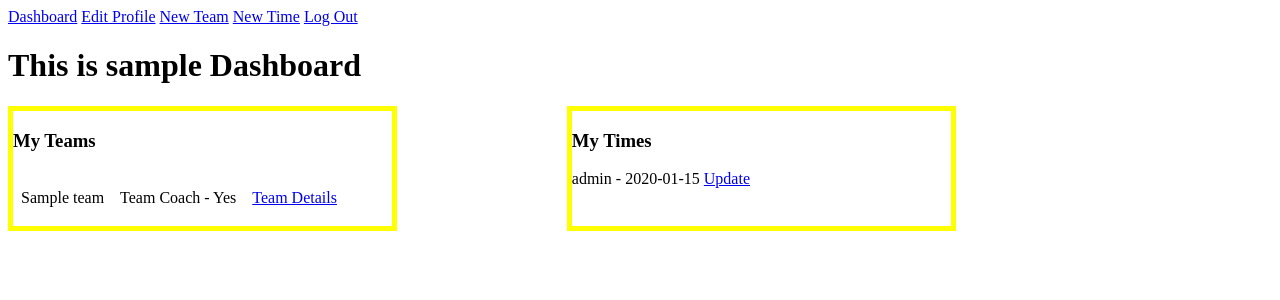
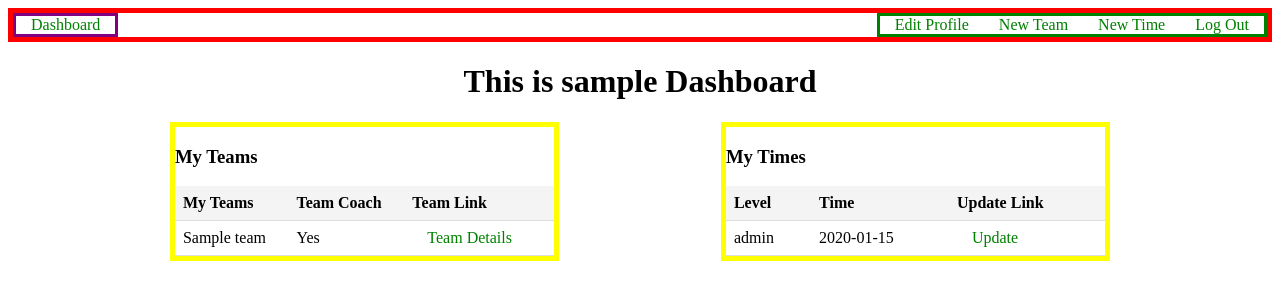
Before and after one commit to SscottK/esports-team-tracker-v2, a Django app: page /dashboard/ in a window 1280 px wide. Shown: the top 300 px of the page. Run offline with Django 5.2, Linux system fonts and the light colour scheme; a user stored in the database is signed in; tables that the repository leaves empty hold one stand-in row (values such as "Sample post").

Commit message:
updated dashboard to a more uniform view

```diff
--- /dev/null
+++ b/estt_main_app/static/css/base.css
@@ -0,0 +1,37 @@
+
+
+a {
+    text-decoration: none;
+    color: green;
+    padding: 0 15px;
+}
+
+.nav-container {
+
+
+    border: 5px solid red
+}
+
+.user-action-links {
+    display: flex;
+
+    justify-content: right;
+    border: 3px solid green;
+
+
+}
+
+.dashboard-link {
+    display: flex;
+
+    border: 3px solid purple;
+}
+
+
+.nav-links {
+    display: flex;
+    flex-direction: row;
+    justify-content: space-between;
+
+
+}
--- a/estt_main_app/static/css/dashboard.css
+++ b/estt_main_app/static/css/dashboard.css
@@ -1,3 +1,4 @@
+
 .dashboard-teams-container {
     display: flex;
     flex-direction: column;
@@ -11,16 +12,17 @@
 .teams-columnizer {
     display: flex;
     flex-direction: row;
+    align-items: left;
     justify-content: left;
-
+    /* border: 5px solid purple; */
 }
 
 .team-coach, .team-name, .team-details-link {
     display: flex;
-    padding: 0 5px;
+    padding-right: 25px;
     align-items: center;
     justify-items: left;
-    border: 3px solid white;
+    /* border: 3px solid white; */
 
 
 
@@ -31,13 +33,19 @@
     flex-direction: column;
     width: 30%;
     border: 5px solid yellow;
-    margin-right: 25%;
+    /* margin-right: 25%; */
 }
 
 .dashboard-container {
     display: flex;
     flex-direction: row;
-    justify-content: space-between;
+    justify-content: space-evenly;
 
 
 }
+
+.dashboard-head {
+    display: flex;
+    justify-content: center;
+    align-items: center;
+}
--- a/estt_main_app/static/css/team_detail.css
+++ b/estt_main_app/static/css/team_detail.css
@@ -39,6 +39,11 @@
 .add-game {
     display: flex;
     flex-direction: row;
+    align-items: center;
+    justify-content: space-between;
+    padding: 0 15px;
+    border: 5px solid blue;
+
 }
 
 
--- a/estt_main_app/templates/base.html
+++ b/estt_main_app/templates/base.html
@@ -6,28 +6,40 @@
     <meta charset="UTF-8">
     <meta name="viewport" content="width=device-width, initial-scale=1.0">
     <link rel="stylesheet" href="{% static 'css/team_detail.css' %}" />
+    <link rel="stylesheet" href="{% static 'css/base.css' %}" />
     <title>Esports Team Tracker</title>
     {% block head%}
     {% endblock %}
 </head>
 <body>
+  <div class="nav-container">
     <nav>
         {% if not user.is_authenticated %}
         <a href="{% url 'home' %}">Home</a>
         {% else %}
+        <div class="nav-links">
+        <div class="dashboard-link">
           <a href="{% url 'dashboard' %}">Dashboard</a>
+        </div>
+        <div class="user-action-links">
           <a href="{% url 'edit-profile' user_id=user.id%}">Edit Profile</a>
+
           <a href="{% url 'new-team' %}">New Team</a>
+
           <a href="{% url 'add-time' %}">New Time</a>
 
           <a href="{% url 'logout' %}" onclick="document.getElementById('logout-form').submit(); return false;">
             Log Out
           </a>
+        </div>
         <form id="logout-form" method="post" action="{% url 'logout' %}" style="display: none;">
             {% csrf_token %}
           </form>
+        </div>
         {% endif %}
     </nav>
+
+  </div>
     {% block content %}
     {% endblock %}
 </body>
--- a/estt_main_app/templates/team/team_details.html
+++ b/estt_main_app/templates/team/team_details.html
@@ -20,7 +20,7 @@
     <div class="members-games-container">
         <div class="games-container">
             <div class="add-game">
-                <h2>Games</h2> <a href="/add-game/{{team.id}}/">Add Game</a>
+                <h2>Games</h2> <a href="/add-game/{{team.id}}/">&nbsp;Add Game</a>
             </div>
             <div >
                 <!-- Error Display -->
--- a/estt_main_app/templates/users/dashboard.html
+++ b/estt_main_app/templates/users/dashboard.html
@@ -4,18 +4,33 @@
 {% load static %}
 {% block head%}
     <link rel="stylesheet" href="{% static 'css/dashboard.css' %}" />
+    <style>
+        table {
+            width: 100%;
+            border-collapse:collapse;
+        }
+        th, td {
+            border-bottom: 1px solid #ddd;
+            padding: 8px;
+            text-align: left;
+        }
+        th {
+            background-color: #f4f4f4;
+        }
+    </style>
 {% endblock %}
 
 
 {% block content %}
+<div class="dashboard-head">
     <h1>This is {{user.username}} Dashboard</h1>
-
+</div>
 
 
     <div class="dashboard-container">
     <div class="dashboard-teams-container">
        <h3>My Teams</h3>
-        {% for team in teams %}
+            <!--{% for team in teams %}
         <div class="teams-columnizer">
             <div class="team-name">
                 <p>{{ team.team.name }}</p>
@@ -35,19 +50,65 @@
             <div class="team-details-link">
                 <a href="{% url 'team-details' teamID=team.team.id %}">Team Details</a>
             </div>
+
         </div>
+        <div>
+            <hr>
+        </div>
+
+        {% endfor %} -->
+        <table>
+            <thead>
+                <tr>
+                    <th>My Teams</th>
+                    <th>Team Coach</th>
+                    <th>Team Link</th>
+                </tr>
+            </thead>
+            <tbody>
+                {% for team in teams %}
+                    <tr>
+                        <td>{{ team.team.name }}</td>
+                        <td>
+                            {% if team.isCoach %}
+                                Yes
+                            {% else %}
+                                No
+                            {% endif %}
+                        </td>
+                        <td><a href="{% url 'team-details' teamID=team.team.id %}">Team Details</a></td>
+                    </tr>
                 {% endfor %}
+            </tbody>
+        </table>
+
     </div>
+
 
 
     <div class="dashboard-times-container">
         <h3>My Times</h3>
-        <div></div>
+
+
+        <table>
+            <thead>
+                <tr>
+                    <th>Level</th>
+                    <th>Time</th>
+                    <th>Update Link</th>
+                </tr>
+            </thead>
+            <tbody>
                 {% for time in times %}
-        <div>
-            {{ time.level }} - {{ time.time }} <a href="{% url 'update-time' time_id=time.id %}">Update</a>
-        </div>
+                <tr>
+                <td>{{ time.level }}</td>
+                <td>{{ time.time }}</td>
+                <td><a href="{% url 'update-time' time_id=time.id %}">Update</a></td>
+            </tbody>
+            </tr>
             {% endfor %}
+        </table>
+
     </div>
     </div>
 </div>
```
Lines whose indentation alone changed are shown as unchanged.
